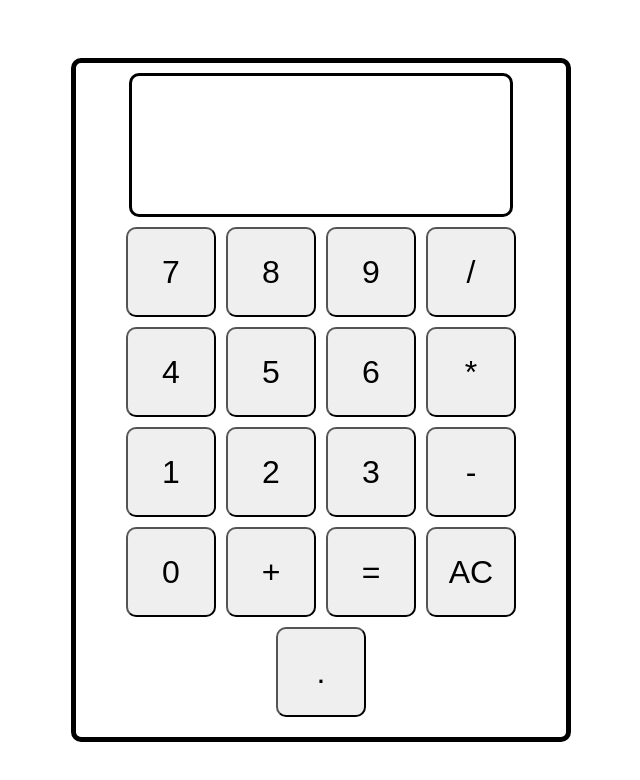
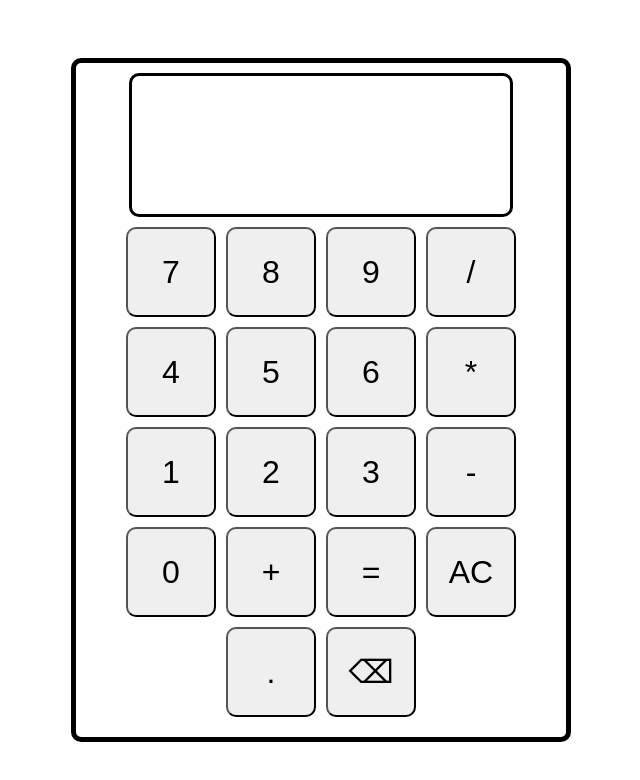
Before and after one commit to AR-EM/Calculator, a plain HTML site: page index.html in a window 1280 px wide. Shown: the whole page, without its empty margins (319-959 px from the left). Drawn offline with Linux system fonts and the light colour scheme.

Commit message:
Added decimal point and backspace.

```diff
--- a/index.html
+++ b/index.html
@@ -30,7 +30,9 @@
         <button class="operation">+</button>
         <button class="operation">=</button>
         <button class="operation">AC</button>
-        <button class="operation">.</button>
+
+        <button class="digit">.</button>
+        <button class="digit">⌫</button>
       </div>
     </div>
   </body>
```
